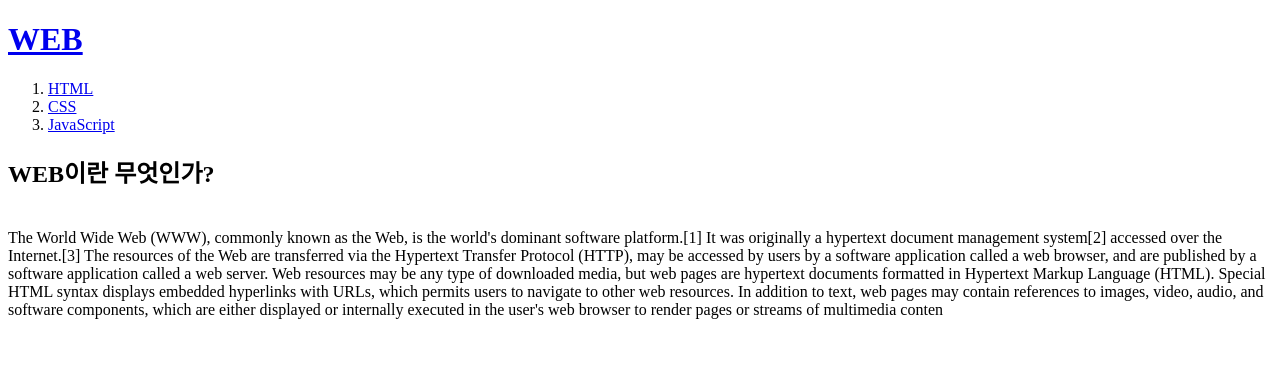
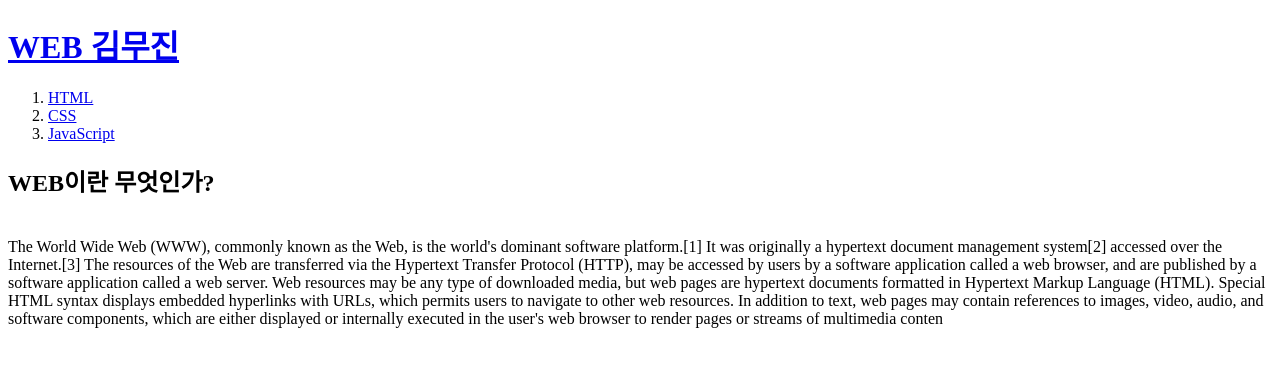
Before and after one commit to reokkamy/html_work_busanit501, a plain HTML site: page index.html in a window 1280 px wide. Drawn offline with Linux system fonts and the light colour scheme.

Commit message:
김무진진

```diff
--- a/index.html
+++ b/index.html
@@ -7,7 +7,7 @@
 <meta charset="utf-8">
 </head>
 <body>
-<h1><a href="index.html">WEB</a></h1>
+<h1><a href="index.html">WEB 김무진</a></h1>
 <ol>
 <li><a href="1.html">HTML</a></li>
 <li><a href="2.html">CSS</a></li>
```
